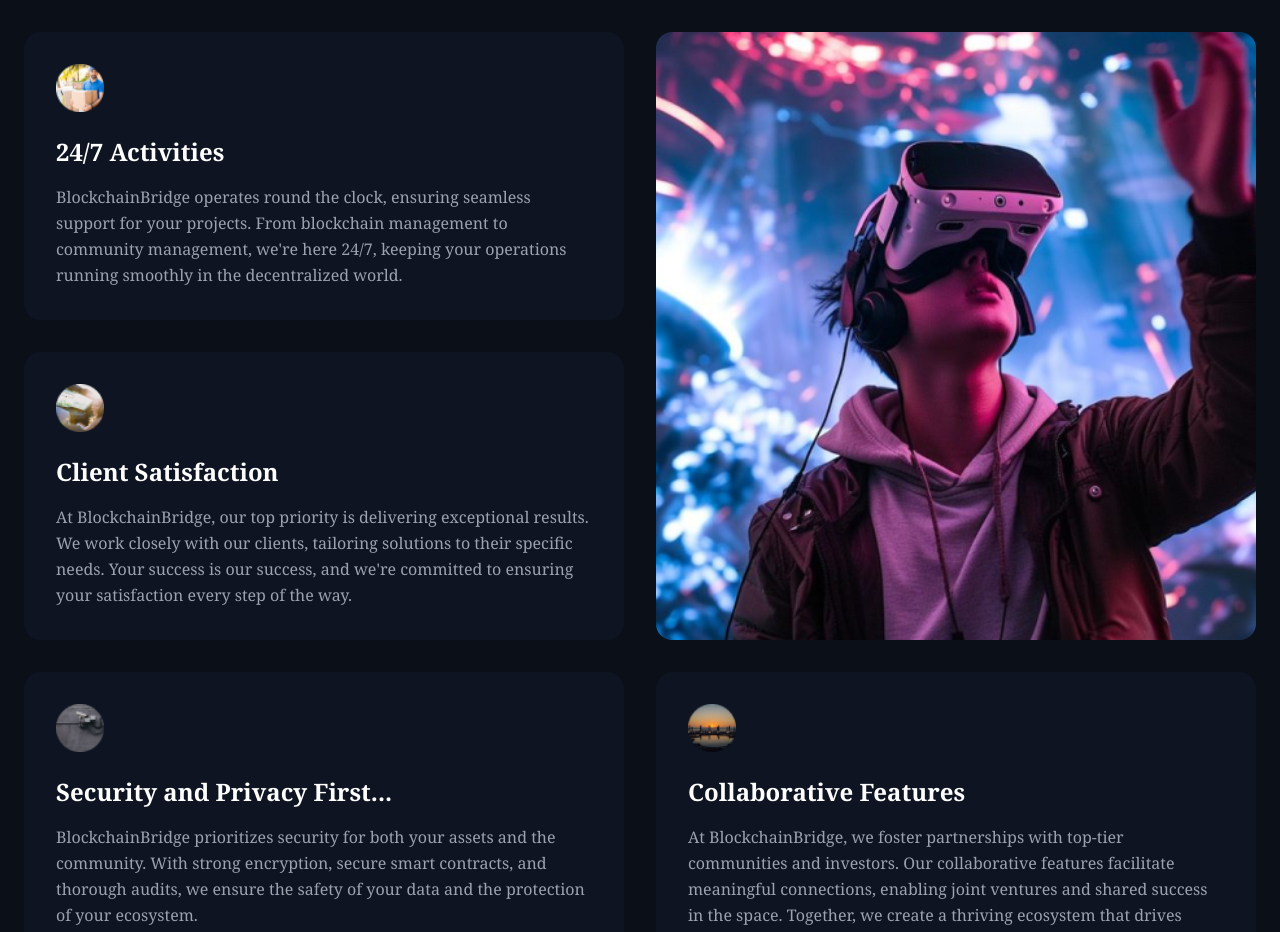
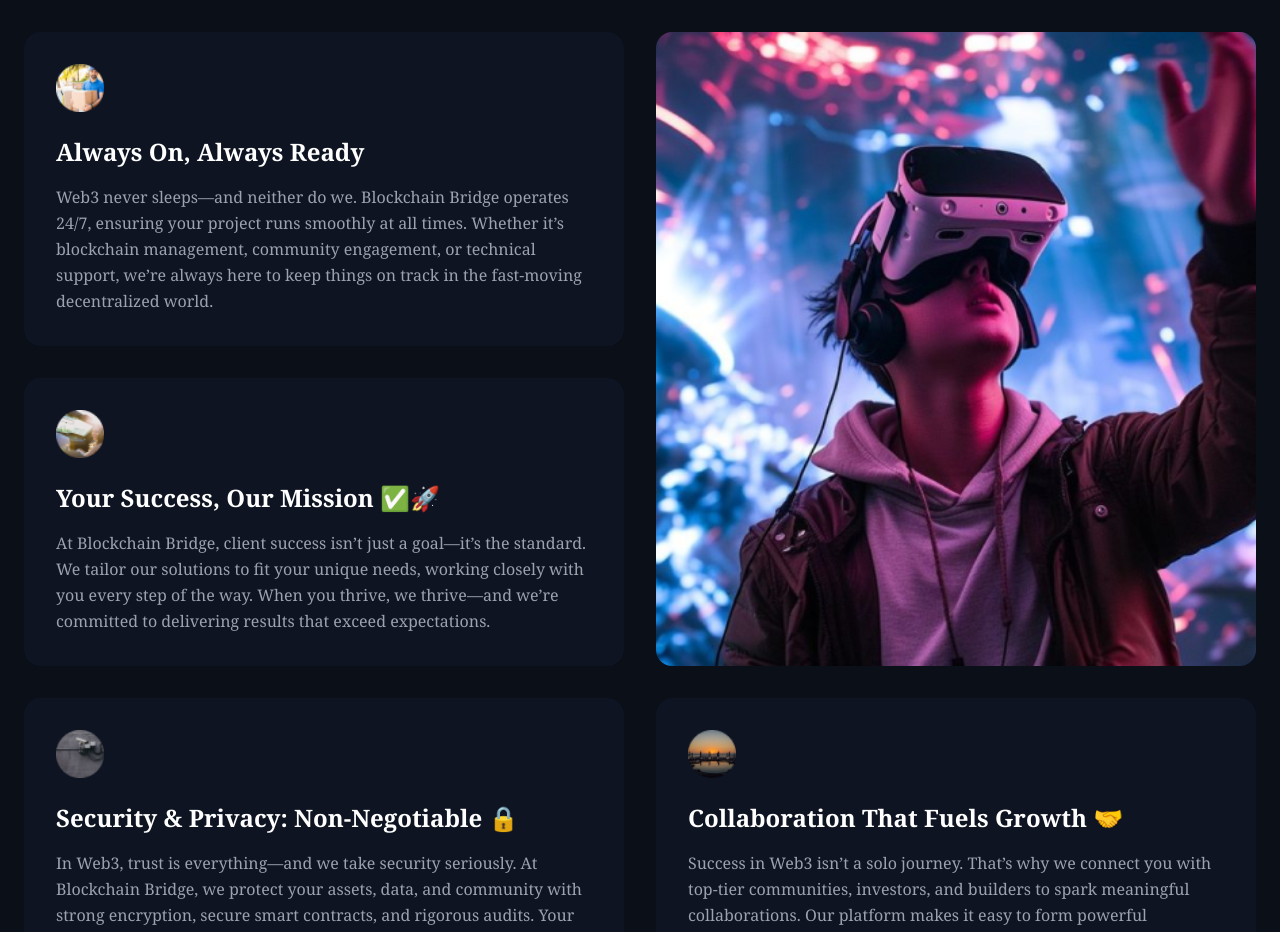
Before and after one commit to Xanderflux/blockchain-bridge, a React (Vite) app: page / in a window 1280 px wide. Shown: the part 1080-2012 px from the top of the page. Built offline with nearby package versions, Linux system fonts and the light colour scheme.

Commit message:
edit on whyus

```diff
--- a/src/components/WhyUs.jsx
+++ b/src/components/WhyUs.jsx
@@ -2,27 +2,27 @@ export default function WhyUs() {
     const features = [
       {
         image: "/Ellipse 3.png",
-        title: "24/7 Activities",
+        title: "Always On, Always Ready",
         description:
-          "BlockchainBridge operates round the clock, ensuring seamless support for your projects. From blockchain management to community management, we're here 24/7, keeping your operations running smoothly in the decentralized world.",
+          "Web3 never sleeps—and neither do we. Blockchain Bridge operates 24/7, ensuring your project runs smoothly at all times. Whether it’s blockchain management, community engagement, or technical support, we’re always here to keep things on track in the fast-moving decentralized world.",
       },
       {
         image: "/Ellipse 4.png",
-        title: "Client Satisfaction",
+        title: "Your Success, Our Mission ✅🚀",
         description:
-          "At BlockchainBridge, our top priority is delivering exceptional results. We work closely with our clients, tailoring solutions to their specific needs. Your success is our success, and we're committed to ensuring your satisfaction every step of the way.",
+          "At Blockchain Bridge, client success isn’t just a goal—it’s the standard. We tailor our solutions to fit your unique needs, working closely with you every step of the way. When you thrive, we thrive—and we’re committed to delivering results that exceed expectations.",
       },
       {
         image: "/Ellipse 5.png",
-        title: "Security and Privacy First...",
+        title: "Security & Privacy: Non-Negotiable 🔒",
         description:
-          "BlockchainBridge prioritizes security for both your assets and the community. With strong encryption, secure smart contracts, and thorough audits, we ensure the safety of your data and the protection of your ecosystem.",
+          "In Web3, trust is everything—and we take security seriously. At Blockchain Bridge, we protect your assets, data, and community with strong encryption, secure smart contracts, and rigorous audits. Your ecosystem’s safety isn’t just a priority—it’s the foundation of everything we do.",
       },
       {
         image: "/Ellipse 6.png",
-        title: "Collaborative Features",
+        title: "Collaboration That Fuels Growth 🤝",
         description:
-          "At BlockchainBridge, we foster partnerships with top-tier communities and investors. Our collaborative features facilitate meaningful connections, enabling joint ventures and shared success in the space. Together, we create a thriving ecosystem that drives innovation and growth.",
+          "Success in Web3 isn’t a solo journey. That’s why we connect you with top-tier communities, investors, and builders to spark meaningful collaborations. Our platform makes it easy to form powerful partnerships, drive innovation, and scale faster—because when we build together, we thrive together.",
       },
     ];
 
```
